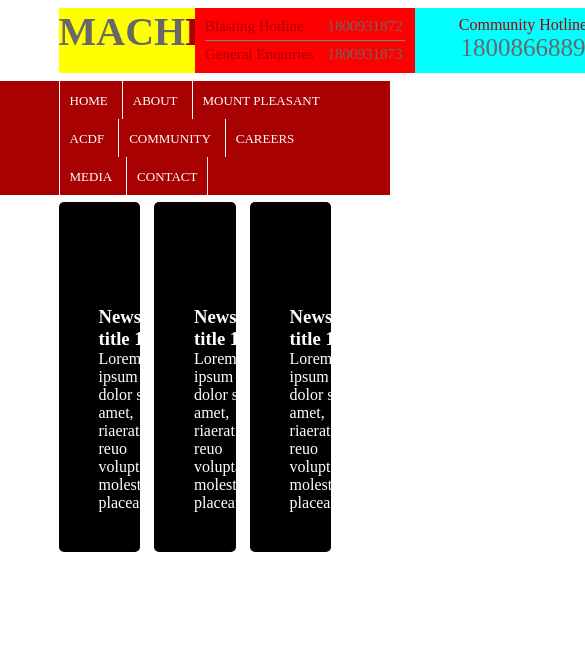
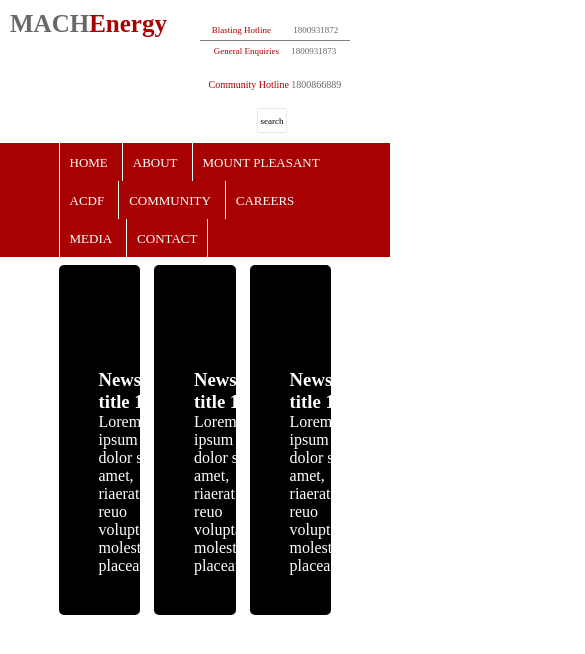
Before and after one commit to panoschar/PSDgator---assigment, a plain HTML site: page index.html in a window 390 px wide. Shown: the top 654 px of the page, 585 px wide, since content can reach past the window. Drawn offline with Linux system fonts and the light colour scheme.

Commit message:
header done

```diff
--- a/styles.css
+++ b/styles.css
@@ -4,14 +4,11 @@
   font-family: "Secular One";
 }
 
-
- /*--------Header style-------*/
-
+/*--------Header style-------*/
 
 .header {
   display: flex;
   margin: 2% 15%;
-  background-color: yellow;
 }
 
 h2 {
@@ -22,7 +19,6 @@
 
 .contact-lines {
   display: flex;
-
   justify-content: flex-end;
   margin-right: 20px;
 }
@@ -31,7 +27,6 @@
   width: 200px;
   padding: 10px;
   font-size: 15px;
-  background-color: red;
 }
 
 .box1 .line1 {
@@ -59,7 +54,7 @@
   width: 200px;
   padding: 8px;
   text-align: center;
-  background-color: aqua;
+
 }
 
 .box2 .line3 {
@@ -80,7 +75,7 @@
   border-radius: 2px;
 }
 
- /*--------Navbar style-------*/
+/*--------Navbar style-------*/
 
 .nav {
   background-color: rgb(168, 1, 1);
@@ -102,8 +97,8 @@
 }
 
 .nav ul .last {
-    border-right: 0.5px solid rgb(233, 233, 233);
-  }
+  border-right: 0.5px solid rgb(233, 233, 233);
+}
 
 .nav ul li a {
   color: white;
@@ -115,9 +110,7 @@
   color: rgb(168, 1, 1);
 }
 
-
- /*--------Card style-------*/
-
+/*--------Card style-------*/
 
 .row {
   display: flex;
@@ -139,3 +132,45 @@
   margin: 40px;
   color: white;
 }
+
+@media (max-width: 1000px) {
+  .header {
+    margin: 10px;
+  }
+
+  h2 {
+    font-size: 25px;
+  }
+
+  .contact-lines {
+   display: block;
+  }
+
+  .contact-lines .box1 {
+    font-size: 9px;
+    text-align: center;
+    margin: 5px auto;
+    width: 150px;
+  }
+
+  .contact-lines .box2 {
+    text-align: center;
+
+  }
+
+  .box2 .line3 {
+    font-size: 10px;
+  }
+
+  .box2 .line3 span {
+    font-size: 10px;
+  }
+
+  .search {
+    margin-left: 90px;
+    width: 30px;
+    height: 25px;
+    font-size: 9px;
+  }
+
+}
```
Also changed, not shown: index.html (+2 -1 lines).
